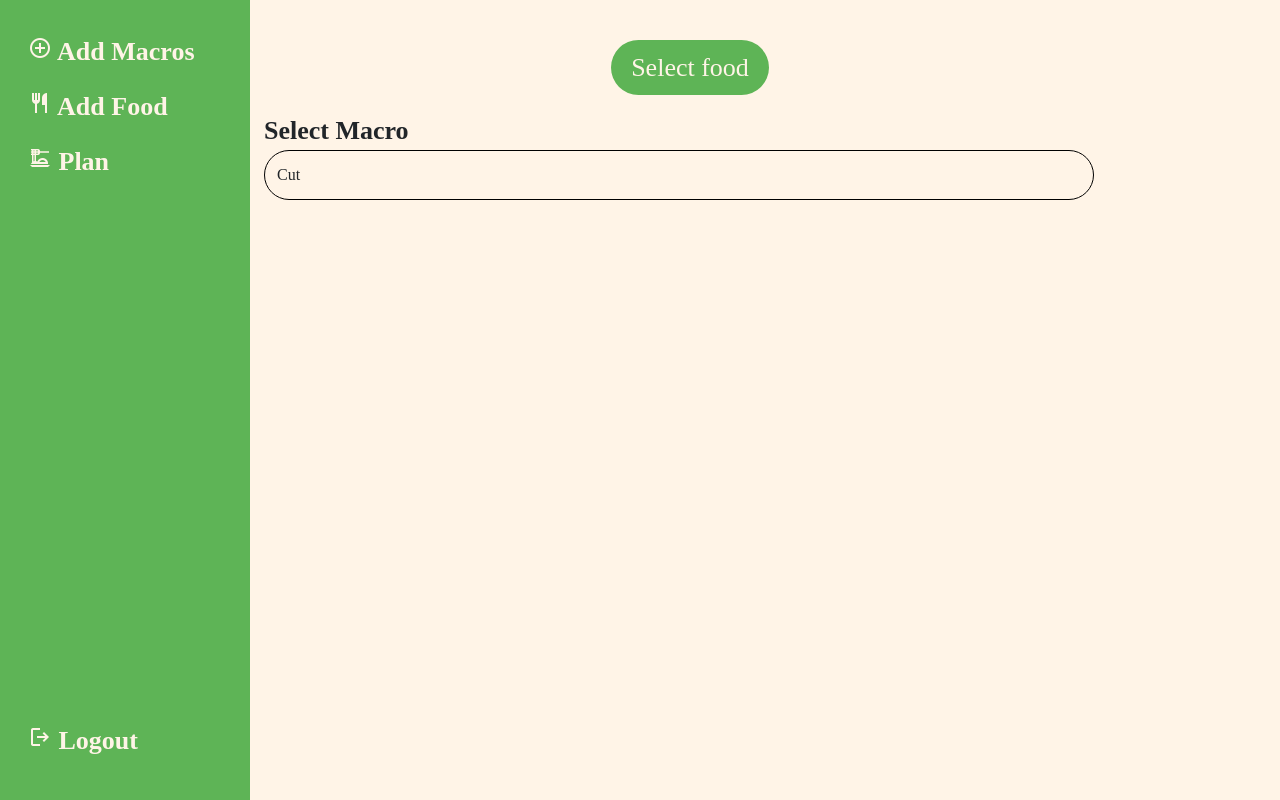
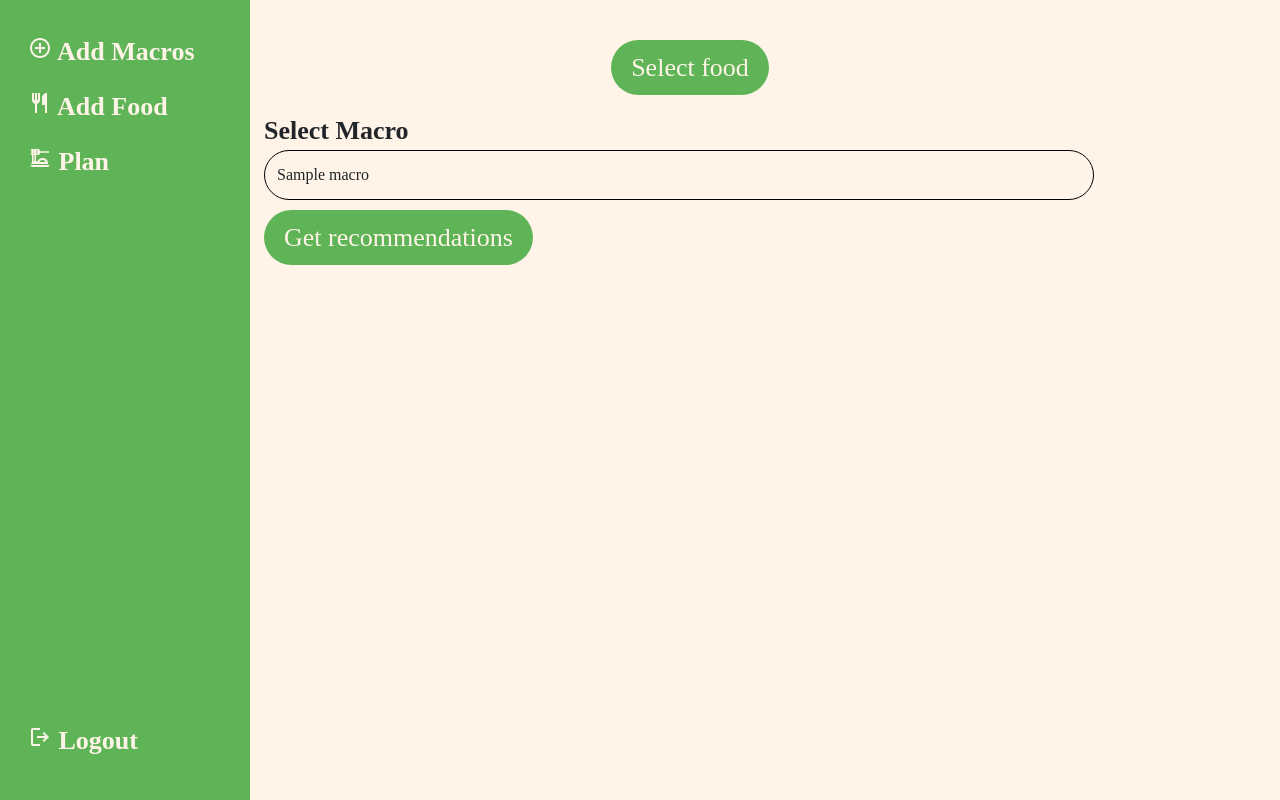
Before and after one commit to Pakar040/MacroMealPlanner, a Django app: page /plan/ in a window 1280 px wide. Run offline with Django 5.2, Linux system fonts and the light colour scheme; a user stored in the database is signed in; tables that the repository leaves empty hold one stand-in row (values such as "Sample post"); some libraries are stand-ins or nearby versions; some web fonts are replaced.

Commit message:
Set up for Meal Plan Algorithms
template.py is for how recommendations should be returned

```diff
--- a/mealPlannerApp/forms.py
+++ b/mealPlannerApp/forms.py
@@ -1,4 +1,4 @@
-from typing import Any, Mapping
+from typing import Any
 from django import forms
 from django.contrib.auth.models import User
 from .models import Macros, Food
@@ -46,7 +46,10 @@ class MacroMealPlanForm(forms.Form):
         required=True,
     )
 
-    def __init__(self, *args, **kwargs) -> None:
+    def __init__(self, user, *args, **kwargs) -> None:
         super(MacroMealPlanForm, self).__init__(*args, **kwargs)
-        self.fields['foods'] = [(food.id, food.name) for food in Food.objects.all()]
-        self.fields['macros'] = [(macros.id, macros.name) for macros in Macros.objects.all()]
+        self.fields['foods'].choices = [(food.id, food.name) for food in Food.objects.filter(user=user)]
+        self.fields['macros'].choices = [(macros.id, macros.name) for macros in Macros.objects.filter(user=user)]
+
+        self.fields['foods'].widget.attrs.update({'class': 'form-check-input'})
+        self.fields['macros'].widget.attrs.update({'class': 'form-control custom-dropdown'})
--- a/mealPlannerApp/views.py
+++ b/mealPlannerApp/views.py
@@ -3,8 +3,9 @@ from django.urls import reverse
 from django.contrib.auth import login, logout, authenticate
 from django.contrib.auth.decorators import login_required
 from django.contrib import messages
-from .forms import SignupForm, LoginForm, MacrosForm, FoodForm
+from .forms import SignupForm, LoginForm, MacrosForm, FoodForm, MacroMealPlanForm
 from .models import Macros, Food
+from .algorithms.template import generate_mealplan
 
 # Create your views here.
 def login_view(request):
@@ -101,4 +102,24 @@ def delete_food(request, food_id):
 
 @login_required
 def plan_view(request):
-    return render(request, 'mealPlannerApp/plan.html')
+    recommendations = []
+    if request.method == "POST":
+        form = MacroMealPlanForm(user=request.user, data=request.POST)
+
+        print(f"form.is_valid() = {form.is_valid()}")
+
+        if form.is_valid():
+            food_ids = form.cleaned_data['foods']
+            macros_id = form.cleaned_data['macros']
+
+            foods = Food.objects.filter(id__in=food_ids)
+            macros = Macros.objects.get(id=macros_id)
+
+            recommendations = generate_mealplan(foods, macros)
+
+            return render(request, 'mealPlannerApp/plan.html', {'form': form, 'recommendations': recommendations})
+
+    else:
+        form = MacroMealPlanForm(user=request.user)
+
+    return render(request, 'mealPlannerApp/plan.html', {'form': form, 'recommendations': recommendations})
--- a/templates/mealPlannerApp/plan.html
+++ b/templates/mealPlannerApp/plan.html
@@ -152,17 +154,32 @@
     <!-- Drop Down -->
     <div class="form-group">
         <label for="macroSelect">Select Macro</label>
-        <select class="form-control custom-dropdown" id="macroSelect" name="macro">
-            <option value="cut">Cut</option>
-            <option value="bulk">Bulk</option>
-            <option value="maintain">Maintain</option>
-        </select>
+        {{ form.macros }}
     </div>
+    {% if form.errors %}
+    <div class="alert alert-danger">
+        <ul>
+        {% for field, errors in form.errors.items %}
+            <li>{{ field }}: {{ errors }}</li>
+        {% endfor %}
+        </ul>
+    </div>
+    {% endif %}
+    <button type="submit">Get recommendations</button>
 </form>
 
-<div class="results">
-    <!-- Placeholder where recommendations will appear -->
+{% if recommendations %}
+    <div class="container mt-4">
+        <h1 class="mb-4">Recommendations:</h1>
+        <ul>
+            {% for food in recommendations %}
+                <li>
+                    <strong>{{ food.name }}:</strong> {{ food.amount_to_eat }} {{ food.units }}
+                </li>
+            {% endfor %}
+        </ul>
     </div>
+{% endif %}
 
 <script src="https://code.jquery.com/jquery-3.5.1.slim.min.js"></script>
 <script src="https://cdn.jsdelivr.net/npm/popper.js@1.16.1/dist/umd/popper.min.js"></script>
```
Also changed, not shown: other parts of templates/mealPlannerApp/plan.html (+16 -14 lines), mealPlannerApp/algorithms/template.py (added, +13 -0 lines). Lines whose indentation alone changed are shown as unchanged.
